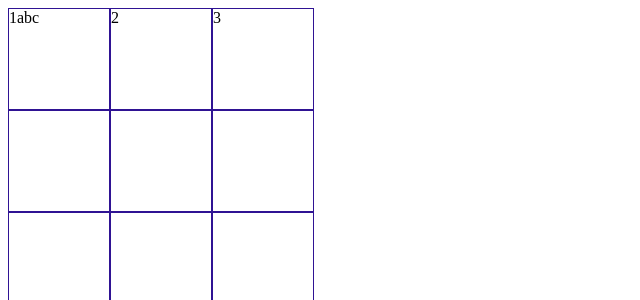
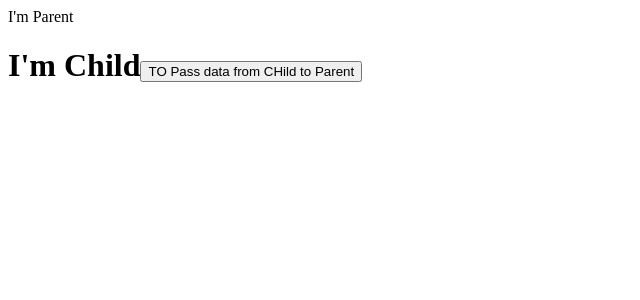
Before and after one commit to ArpithaPuttegowda/myrepo, a React (Create React App) app in the folder stepupreact/: page / in a window 1280 px wide. Shown: the top 300 px of the page, without its empty margins (0-640 px from the left). Built offline with nearby package versions, Linux system fonts and the light colour scheme.

Commit message:
PtoC and CtoP

```diff
--- a/stepupreact/src/App.js
+++ b/stepupreact/src/App.js
@@ -2,6 +2,10 @@ import Box from "./Components/Box";
 import "./App.css";
 import {Component} from "react";
 import BoxC from "./Components/BoxC";
+import Players from "./Components/Players";
+import PlayersF from "./Components/PlayersF";
+import Parent from "./Components/ChildToParent";
+// import Parent from "./Components/PtoC";
 
 // const App = () => {
 //   const myName = "StepUp";
@@ -26,28 +30,55 @@ import BoxC from "./Components/BoxC";
 //   );
 // };
 
-class App extends Component {
-  render() {
-    return (
-      <>
-        <div>
-          <BoxC n="1" l="abc" />
-          <BoxC n="2" />
-          <BoxC n="3" />
-        </div>
-        <div>
-          <BoxC />
-          <BoxC />
-          <BoxC />
-        </div>
-        <div>
-          <BoxC />
-          <BoxC />
-          <BoxC />
-        </div>
-      </>
-    );
-  }
-}
+// class App extends Component {
+//   render() {
+//     return (
+//       <>
+//         <div>
+//           <BoxC n="1" l="abc" />
+//           <BoxC n="2" />
+//           <BoxC n="3" />
+//         </div>
+//         <div>
+//           <BoxC n="4" />
+//           <BoxC n="5" />
+//           <BoxC n="6" />
+//         </div>
+//         <div>
+//           <BoxC n="7" />
+//           <BoxC n="8" />
+//           <BoxC n="9" />
+//         </div>
+//       </>
+//     );
+//   }
+// }
+
+// class App extends Component {
+//   render() {
+//     return (
+//       <div>
+//         <h1>Class Component</h1>
+//         <Players name="Sachin" loc="Mumbai" />
+//         <Players name="Dhoni" loc="Ranchi" />
+//         <Players name="Kohli" loc="Delhi" />
+//         <Players name="Panth" loc="karnataka" />
+
+//         <h1>Functional Component</h1>
+//         <PlayersF name="Sachin" loc="Mumbai" />
+//         <PlayersF name="Dhoni" loc="Ranchi" />
+//       </div>
+//     );
+//   }
+// }
+
+const App = () => {
+  return (
+    <div>
+      {/* <Parent />; */}
+      <Parent />
+    </div>
+  );
+};
 
 export default App;
--- /dev/null
+++ b/stepupreact/src/Components/ChildToParent.js
@@ -0,0 +1,38 @@
+import React from "react";
+class Parent extends React.Component {
+  getData = (data) => {
+    console.log(data, "getting data from child ");
+  };
+  render() {
+    return (
+      <div>
+        I'm Parent
+        <h1>
+          <Child fn={this.getData} />
+        </h1>
+      </div>
+    );
+  }
+}
+
+class Child extends React.Component {
+  constructor() {
+    super();
+    this.myData = "MUMBAI";
+  }
+  handleClick = () => {
+    this.props.fn(this.myData);
+  };
+  render() {
+    return (
+      <div>
+        I'm Child
+        <button onClick={this.handleClick}>
+          TO Pass data from CHild to Parent
+        </button>
+      </div>
+    );
+  }
+}
+
+export default Parent;
--- /dev/null
+++ b/stepupreact/src/Components/Players.js
@@ -0,0 +1,16 @@
+import React, {Component} from "react";
+
+class Players extends Component {
+  render() {
+    // this.props.loc = "DHONI"; prop is a immutable
+    return (
+      <div>
+        <div>
+          I'm {this.props.name}, I'm from {this.props.loc}
+        </div>
+      </div>
+    );
+  }
+}
+
+export default Players;
--- /dev/null
+++ b/stepupreact/src/Components/PlayersF.js
@@ -0,0 +1,11 @@
+const PlayersF = ({name, loc}) => {
+  return (
+    <div>
+      <div>
+        I'm {name}, I'm from {loc}
+      </div>
+    </div>
+  );
+};
+
+export default PlayersF;
--- /dev/null
+++ b/stepupreact/src/Components/PtoC.js
@@ -0,0 +1,29 @@
+import React from "react";
+class Parent extends React.Component {
+  constructor() {
+    super();
+    this.name = "Sachin";
+  }
+  render() {
+    const loc = "Mumbai";
+    return (
+      <div>
+        I'm Parent
+        <h1>
+          <Child n={this.name} l={loc} />
+        </h1>
+      </div>
+    );
+  }
+}
+export default Parent;
+
+class Child extends React.Component {
+  render() {
+    return (
+      <div>
+        I'm Child...{this.props.n}....{this.props.l}
+      </div>
+    );
+  }
+}
--- a/stepupreact/src/index.js
+++ b/stepupreact/src/index.js
@@ -17,7 +17,7 @@
 // reportWebVitals();
 
 import React from "react";
-import ReactDOM from "react-dom";
+import ReactDOM from "react-dom/client";
 import App from "./App";
 
 const root = ReactDOM.createRoot(document.getElementById("root"));
```
